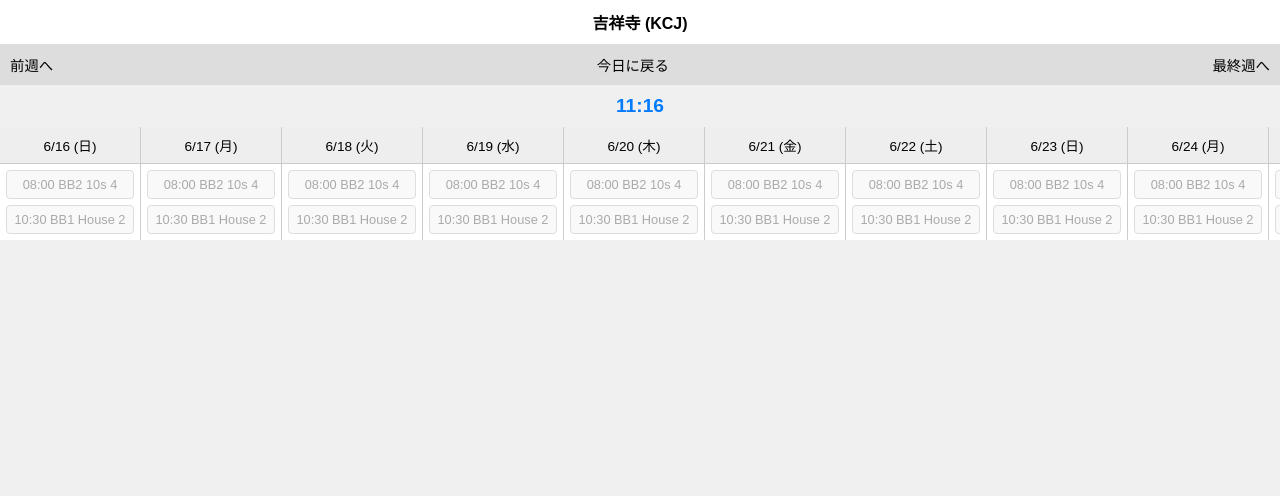
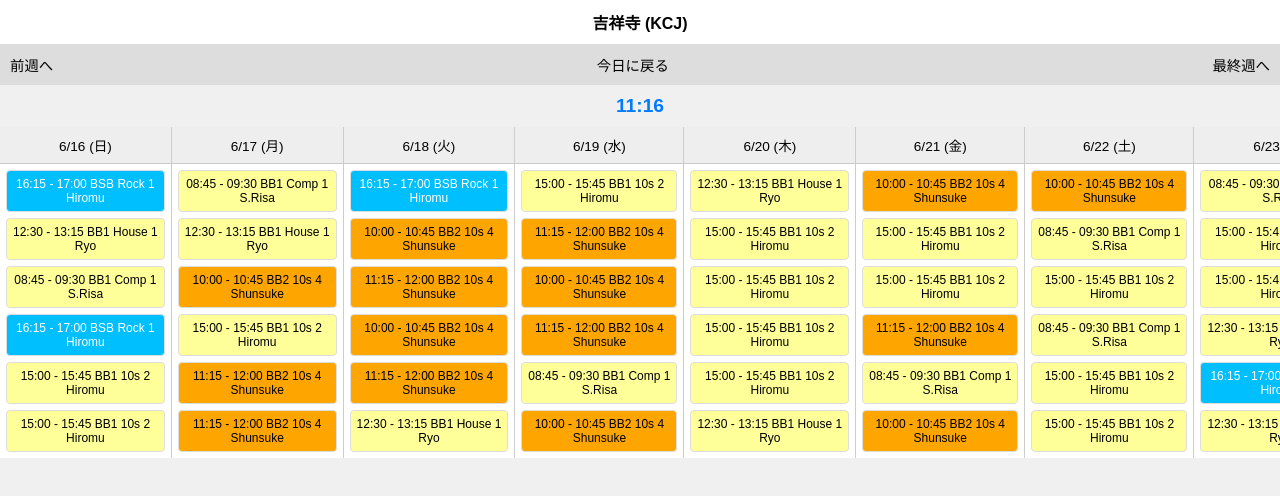
Before and after one commit to mihhy719/clarity-scheup, a plain HTML site: page index.html in a window 1280 px wide. Drawn offline with Linux system fonts and the light colour scheme.

Commit message:
Update index.html

```diff
--- a/index.html
+++ b/index.html
@@ -53,19 +53,17 @@
     .lesson-box {
       padding: 6px;
       margin: 6px;
+      border-radius: 4px;
+      font-size: 0.75em;
+      color: #000;
+      text-align: center;
       background-color: #f9f9f9;
       border: 1px solid #ddd;
-      border-radius: 4px;
-      font-size: 0.8em;
-      color: #aaa;
-      text-align: center;
     }
-    .highlight {
-      background-color: #fff;
-      border-left: 6px solid #f60;
-      color: #000;
-      cursor: pointer;
-    }
+    .lesson-orange { background-color: #ffa500; color: black; }
+    .lesson-yellow { background-color: #ffff99; color: black; }
+    .lesson-blue { background-color: #00bfff; color: white; }
+    .highlight { border-left: 6px solid #f60; cursor: pointer; font-weight: bold; }
     #countdown {
       text-align: center;
       margin: 10px;
@@ -161,6 +159,15 @@
       return "日月火水木金土"[date.getDay()];
     }
 
+    const samples = [
+      { text: "08:45 - 09:30 BB1 Comp 1", instructor: "S.Risa", cls: "lesson-yellow" },
+      { text: "10:00 - 10:45 BB2 10s 4", instructor: "Shunsuke", cls: "lesson-orange" },
+      { text: "11:15 - 12:00 BB2 10s 4", instructor: "Shunsuke", cls: "lesson-orange" },
+      { text: "12:30 - 13:15 BB1 House 1", instructor: "Ryo", cls: "lesson-yellow" },
+      { text: "15:00 - 15:45 BB1 10s 2", instructor: "Hiromu", cls: "lesson-yellow" },
+      { text: "16:15 - 17:00 BSB Rock 1", instructor: "Hiromu", cls: "lesson-blue" }
+    ];
+
     const fixedDays = document.getElementById("fixed-days");
     for (let i = 0; i <= 18; i++) {
       const date = new Date(2024, 5, 16 + i);
@@ -169,19 +176,22 @@
       const weekday = getWeekday(`${date.getFullYear()}-${mm}-${dd}`);
       const label = `${mm}/${dd} (${weekday})`;
 
-      fixedDays.appendChild(createDayColumn(label, [
-        { text: "08:00 BB2 10s 4", instructor: "Shunsuke" },
-        { text: "10:30 BB1 House 2", instructor: "S.Risa" }
-      ]));
+      const colLessons = [];
+      for (let j = 0; j < 6; j++) {
+        const sample = samples[Math.floor(Math.random() * samples.length)];
+        colLessons.push({ text: sample.text, instructor: sample.instructor, cls: sample.cls });
+      }
+      const col = createDayColumn(label, colLessons);
+      fixedDays.appendChild(col);
     }
 
     const dynamicDays = document.getElementById("dynamic-days");
     for (let i = 5; i <= 11; i++) {
       if (i === 10) {
         dynamicDays.appendChild(createDayColumn("7/10 (水)", [
-          { text: "18:00 FEEL HIGH", instructor: "S.Kaori & Yoshifumi", link: true },
-          { text: "19:30 BB2 Rock2", instructor: "S.Kaori & Yoshifumi", link: true },
-          { text: "20:00 BB2 SUMMER2", instructor: "S.Kaori & Yoshifumi", link: true }
+          { text: "18:00 - 19:00 FEEL HIGH", instructor: "S.Kaori", link: true, cls: "lesson-blue" },
+          { text: "19:30 - 20:15 BB2 Rock2", instructor: "Yoshifumi & S.Kaori", link: true, cls: "lesson-orange" },
+          { text: "20:30 - 21:15 BB2 SUMMER2", instructor: "Yoshifumi", link: true, cls: "lesson-orange" }
         ]));
       } else {
         dynamicDays.appendChild(createDayColumn(`7/${i} (${"金土日月火水木"[i - 5]})`));
@@ -215,11 +225,11 @@
 
       lessons.forEach(lesson => {
         const box = document.createElement("div");
-        box.className = lesson.link ? "lesson-box highlight" : "lesson-box";
+        box.className = `lesson-box ${lesson.cls || ''} ${lesson.link ? 'highlight' : ''}`.trim();
         if (lesson.link) {
           box.onclick = () => openModal();
         }
-        box.innerHTML = lesson.link ? `${lesson.text}<br>${lesson.instructor}` : lesson.text;
+        box.innerHTML = `${lesson.text}<br>${lesson.instructor}`;
         col.appendChild(box);
       });
       return col;
```
